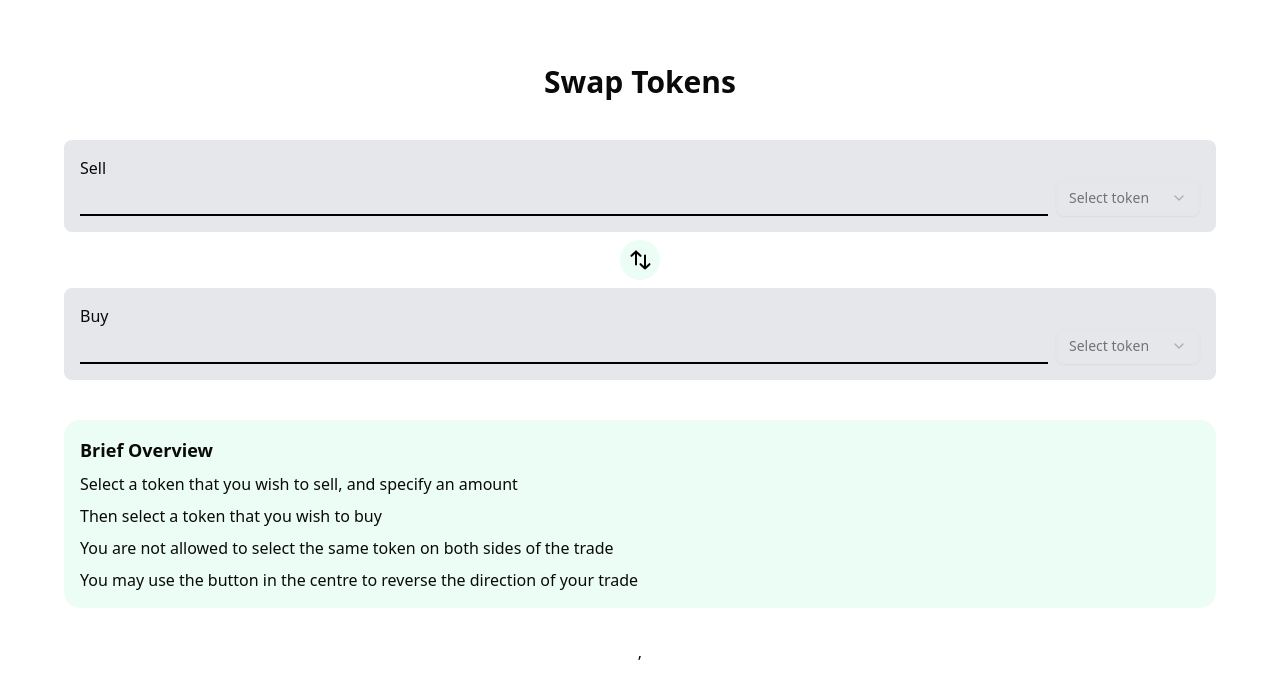
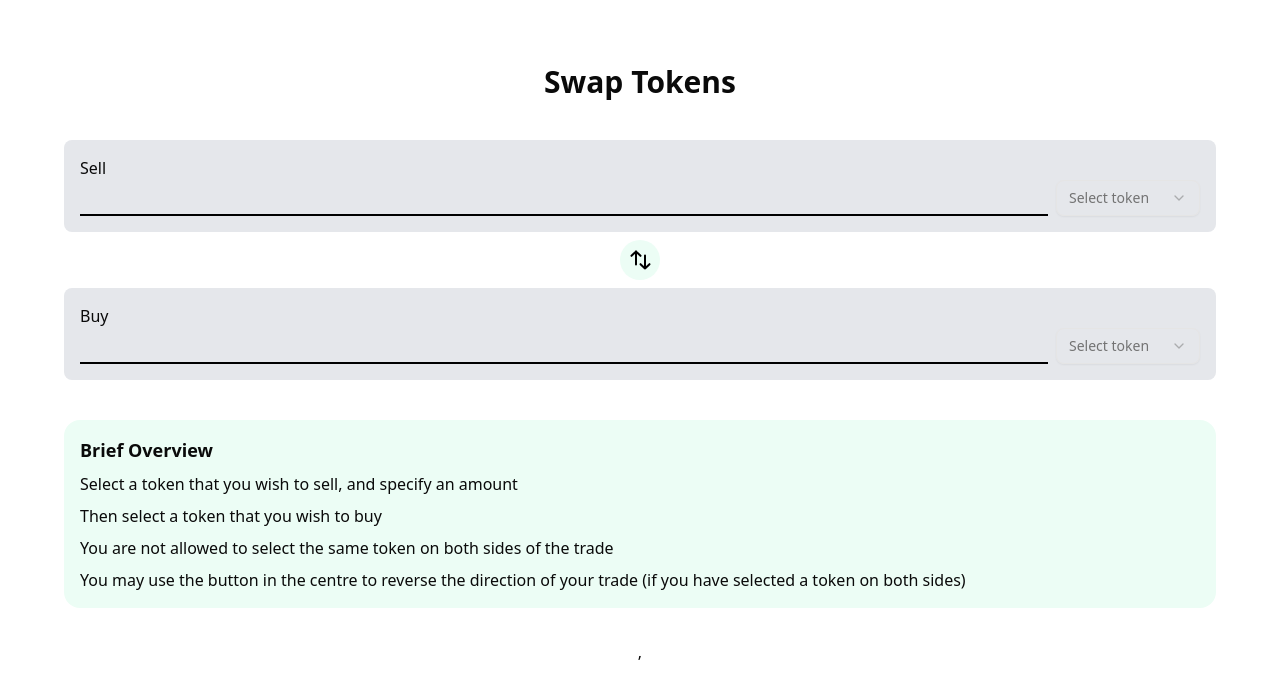
Before and after one commit to wongweixiang/token-swap-app, a React (Vite) app: page / in a window 1280 px wide. Shown: the top 698 px of the page. Built offline with nearby package versions, Linux system fonts and the light colour scheme.

Commit message:
chore: updates to readme

```diff
--- a/src/Instructions.tsx
+++ b/src/Instructions.tsx
@@ -9,7 +9,7 @@ export const Instructions = () => {
       </p>
       <p>
         You may use the button in the centre to reverse the direction of your
-        trade
+        trade (if you have selected a token on both sides)
       </p>
     </div>
   );
```
Also changed, not shown: 1 other file (tests, documents, lock files or other folders).
